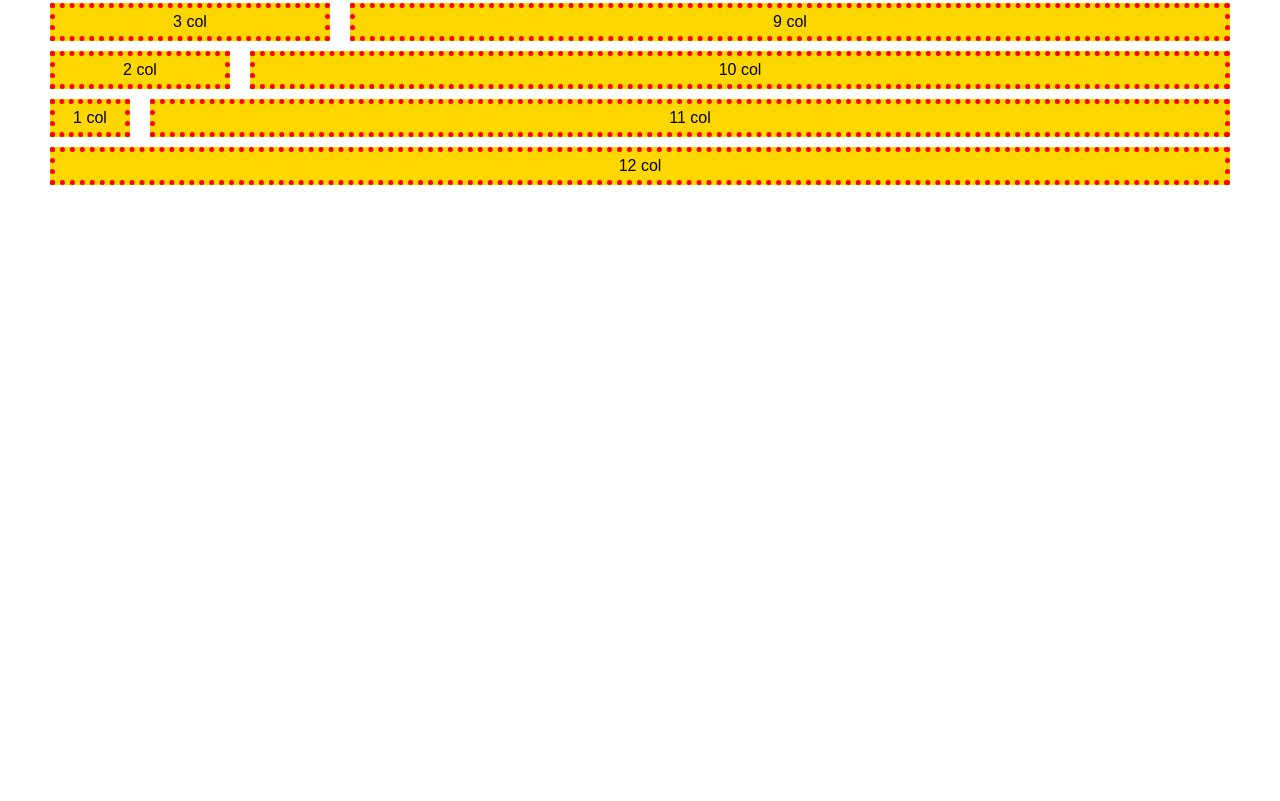
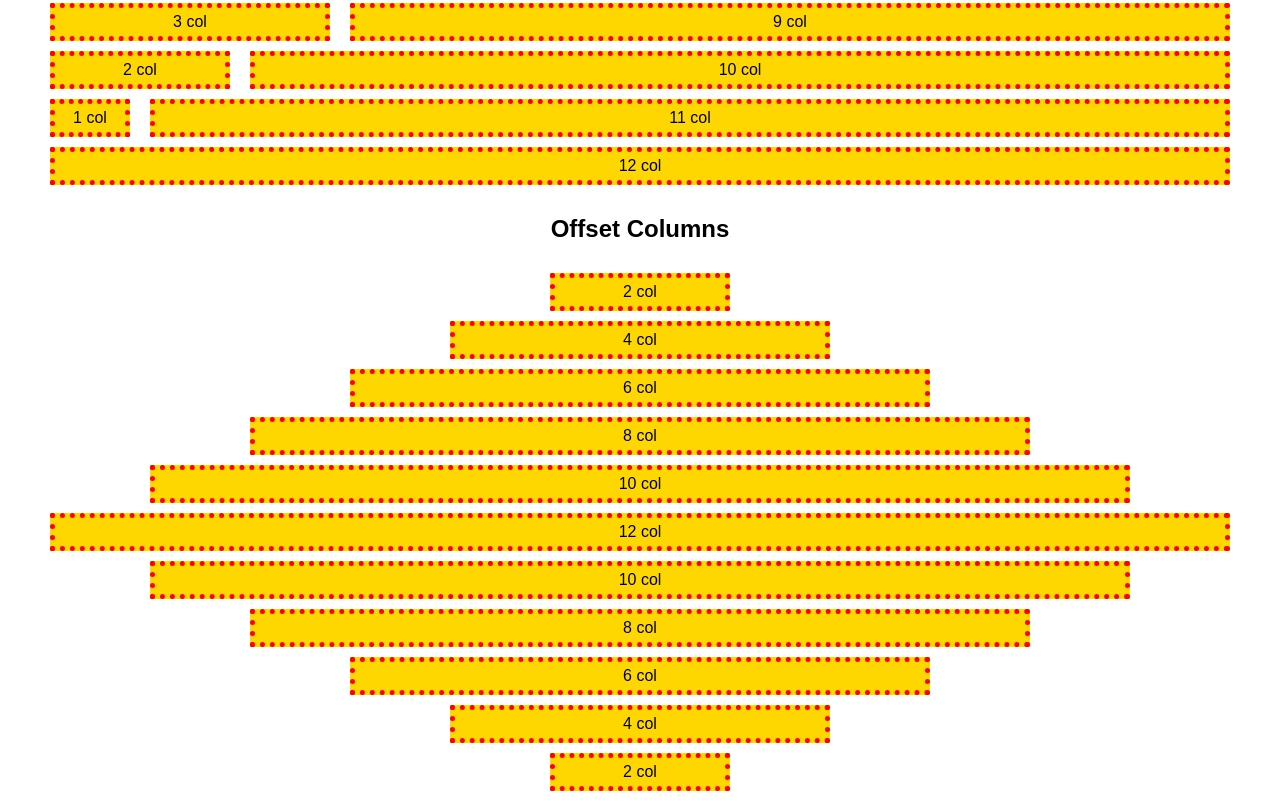
Before and after one commit to nicolainve/html-css-12bool, a plain HTML site: page index.html in a window 1280 px wide. Shown: the part 526-1327 px from the top of the page. Before the commit the page ends 800 px from the top, so only its background shows below. Drawn offline with Linux system fonts and the light colour scheme.

Commit message:
offset columns

```diff
--- a/css/framework-12bool.css
+++ b/css/framework-12bool.css
@@ -72,3 +72,43 @@
 
 
 /* OFFSET */
+
+.offset-10 {
+  margin-left: calc((100% / 12) * 10);
+}
+
+.offset-9 {
+  margin-left: calc((100% / 12) * 9);
+}
+
+.offset-8 {
+  margin-left: calc((100% / 12) * 8);
+}
+
+.offset-7 {
+  margin-left: calc((100% / 12) * 7);
+}
+
+.offset-6 {
+  margin-left: calc((100% / 12) * 6);
+}
+
+.offset-5 {
+  margin-left: calc((100% / 12) * 5);
+}
+
+.offset-4 {
+  margin-left: calc((100% / 12) * 4);
+}
+
+.offset-3 {
+  margin-left: calc((100% / 12) * 3);
+}
+
+.offset-2 {
+  margin-left: calc((100% / 12) * 2);
+}
+
+.offset-1 {
+  margin-left: calc((100% / 12) * 1);
+}
--- a/index.html
+++ b/index.html
@@ -10,9 +10,8 @@
 
   <body>
 
-    <header>
+    <div class="">
       <h1>12 Bool Grid</h1>
-    </header>
 
       <div class="container">
         <div class="col-12">
@@ -125,5 +124,68 @@
         </div>
       </div>
 
+    </div>
+
+    <div class="">
+      <h2>Offset Columns</h2>
+
+      <div class="container">
+        <div class="col-2 offset-5">
+          <div class="box">2 col</div>
+        </div>
+      </div>
+      <div class="container">
+        <div class="col-4 offset-4">
+          <div class="box">4 col</div>
+        </div>
+      </div>
+      <div class="container">
+        <div class="col-6 offset-3">
+          <div class="box">6 col</div>
+        </div>
+      </div>
+      <div class="container">
+        <div class="col-8 offset-2">
+          <div class="box">8 col</div>
+        </div>
+      </div>
+      <div class="container">
+        <div class="col-10 offset-1">
+          <div class="box">10 col</div>
+        </div>
+      </div>
+      <div class="container">
+        <div class="col-12">
+          <div class="box">12 col</div>
+        </div>
+      </div>
+      <div class="container">
+        <div class="col-10 offset-1">
+          <div class="box">10 col</div>
+        </div>
+      </div>
+      <div class="container">
+        <div class="col-8 offset-2">
+          <div class="box">8 col</div>
+        </div>
+      </div>
+      <div class="container">
+        <div class="col-6 offset-3">
+          <div class="box">6 col</div>
+        </div>
+      </div>
+      <div class="container">
+        <div class="col-4 offset-4">
+          <div class="box">4 col</div>
+        </div>
+      </div>
+      <div class="container">
+        <div class="col-2 offset-5">
+          <div class="box">2 col</div>
+        </div>
+      </div>
+    </div>
+
+
   </body>
 </html>
```
Lines whose indentation alone changed are shown as unchanged.
